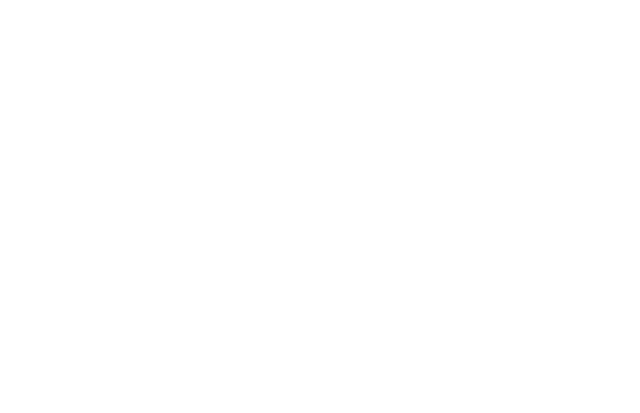
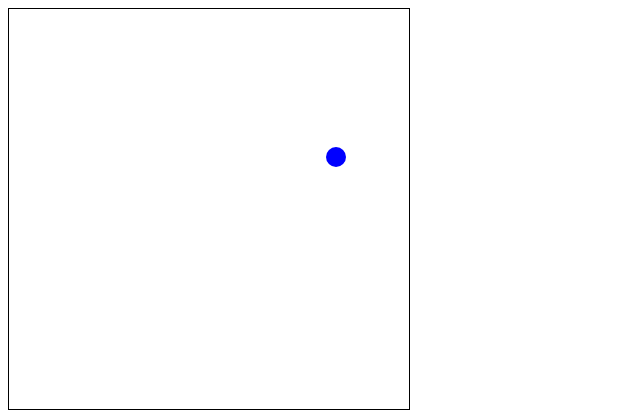
Before and after one commit to amercado1014/Game-Time, a website built with webpack: page index.html in a window 1280 px wide. Shown: the whole page, without its empty margins (0-640 px from the left). Built offline with nearby package versions, Linux system fonts and the light colour scheme.

Commit message:
Create ball and bounce it off all four walls

```diff
--- a/index.html
+++ b/index.html
@@ -3,8 +3,15 @@
 <head>
   <meta charset="utf-8">
   <title>Game Time</title>
+  <link rel="stylesheet" href="lib/style.css">
 </head>
 <body>
+  <canvas
+    id="game"
+    width="400"
+    height="400">
+
+  </canvas>
 
   <script src="main.bundle.js"></script>
 </body>
--- /dev/null
+++ b/lib/Ball.js
@@ -0,0 +1,5 @@
+class Ball {
+  constructor() {
+
+  }
+}
--- a/lib/index.js
+++ b/lib/index.js
@@ -0,0 +1,38 @@
+var canvas = document.getElementById('game');
+var ctx = canvas.getContext('2d');
+
+console.log('working');
+
+
+var x = 185;
+var y = 10;
+var dX = 2;
+var dY = 2;
+var ballRadius = 10;
+
+function drawCircle() {
+  ctx.beginPath();
+  ctx.arc(x, y, ballRadius, 0, Math.PI * 2);
+  ctx.fillStyle = "blue";
+  ctx.fill();
+  ctx.closePath();
+}
+
+function gameLoop(){
+    ctx.clearRect(0,0, canvas.width, canvas.height);
+    drawCircle();
+    x += dX;
+    y += dY;
+
+    if (x + dX > canvas.width - 10 || x + dX < 10){
+      dX = -dX
+    }
+
+    if (y + dY > canvas.width - 10 || y + dY < 10){
+      dY = -dY
+    }
+
+requestAnimationFrame(gameLoop);
+}
+
+requestAnimationFrame(gameLoop);
--- /dev/null
+++ b/lib/style.css
@@ -0,0 +1,3 @@
+canvas {
+  border: 1px solid black;
+}
```
